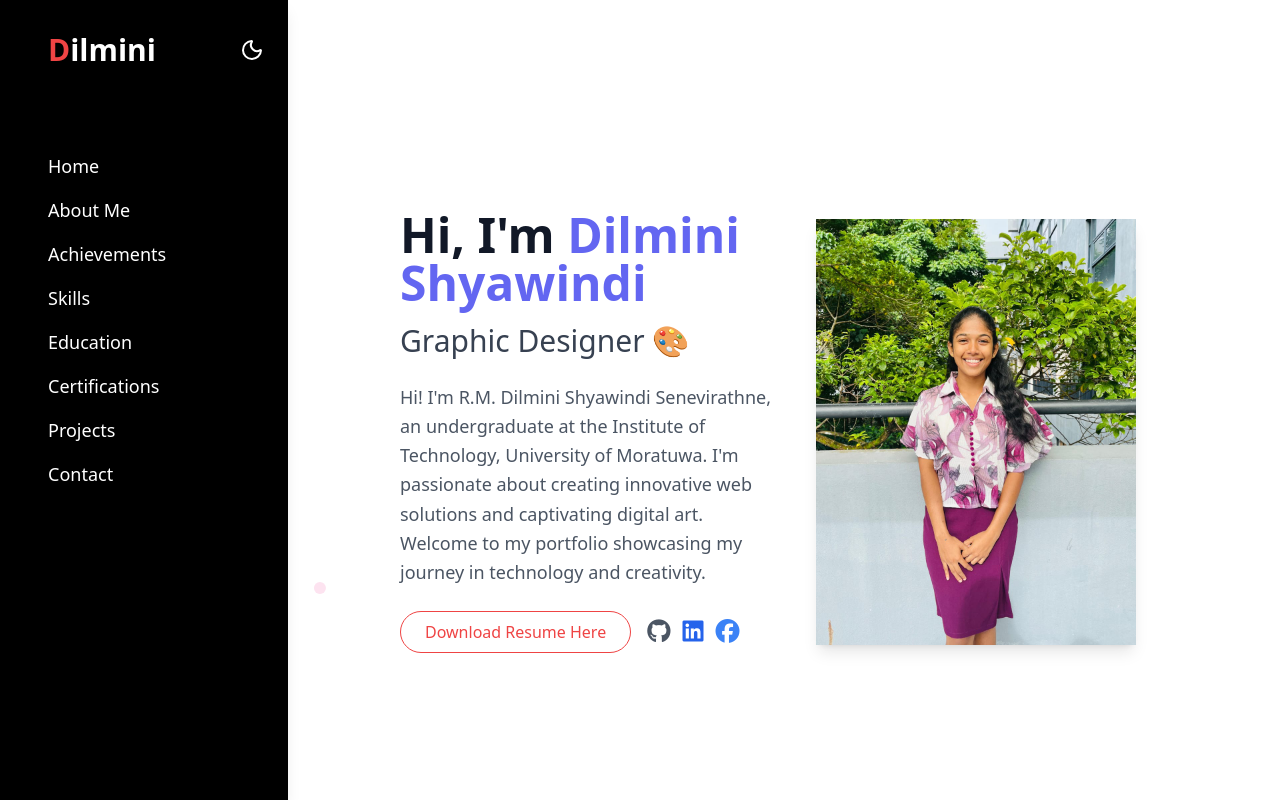
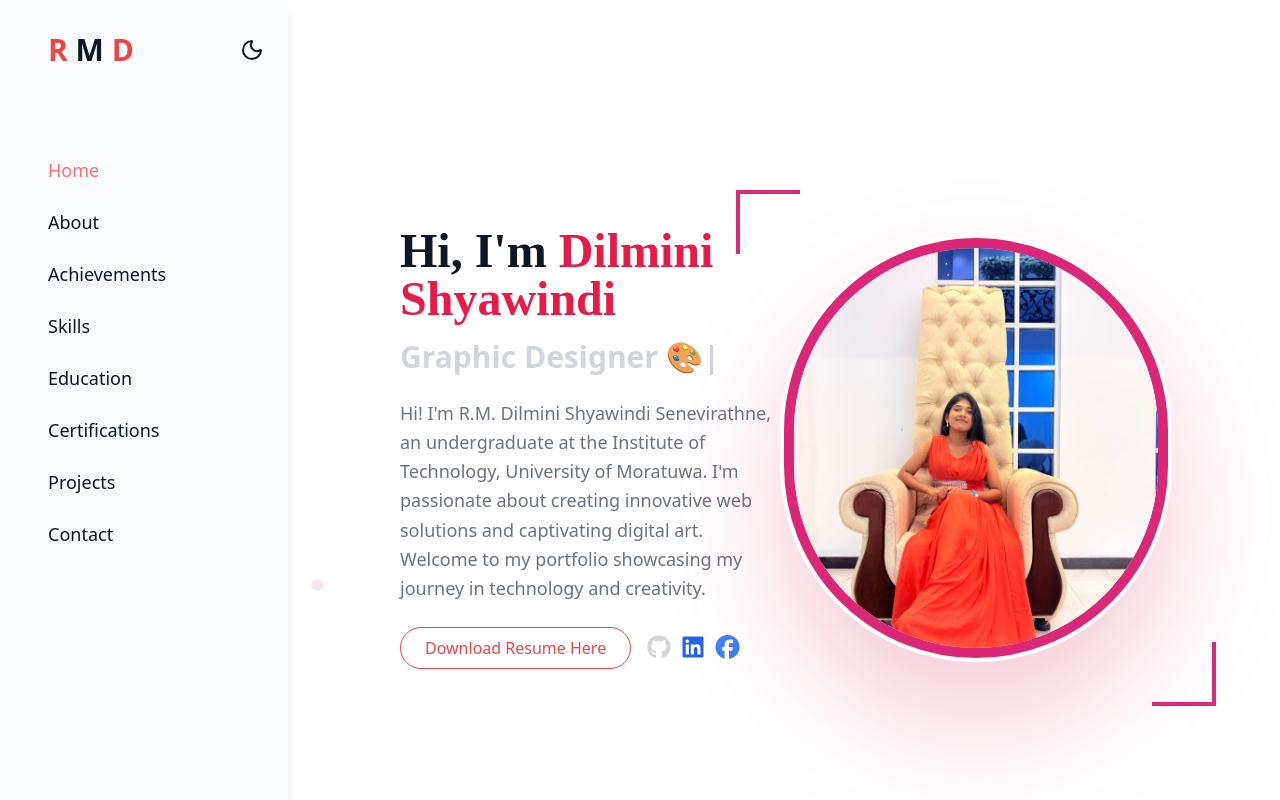
Before and after one commit to Dilmini1027/modern-portfolio, a React (Create React App) app: page / in a window 1280 px wide. Shown: the top 800 px of the page. Built offline with nearby package versions, Linux system fonts and the light colour scheme.

Commit message:
modify with image and font types, animations

```diff
--- a/src/App.jsx
+++ b/src/App.jsx
@@ -6,10 +6,12 @@ import { Home } from './pages/Home';
 import { About } from './pages/About';
 import { Projects } from './pages/Projects';
 import { Contact } from './components/Contact';
+import { PageProvider } from './contexts/PageContext';
 
 function App() {
   return (
     <Router>
+      <PageProvider>
         <div className="flex min-h-screen">
           {/* Desktop Sidebar */}
           <Sidebar />
@@ -27,6 +29,7 @@ function App() {
             </Routes>
           </div>
         </div>
+      </PageProvider>
     </Router>
   );
 }
--- a/src/components/Hero.jsx
+++ b/src/components/Hero.jsx
@@ -14,11 +14,11 @@ const Hero = () => {
         animate={{ opacity: 1, x: 0 }}
         transition={{ duration: 0.8 }}
       >
-        <h1 className="mb-4 text-4xl font-bold text-gray-900 md:text-5xl dark:text-white">
-          Hi, I'm <span className="text-indigo-500">Dilmini Shyawindi</span>
+        <h1 className="mb-4 text-4xl font-extrabold display-font md:text-5xl">
+          Hi, I'm <span className="text-[var(--accent)]">Dilmini Shyawindi</span>
         </h1>
 
-        <h2 className="mb-6 text-2xl text-gray-700 md:text-3xl dark:text-gray-300">
+        <h2 className="mb-6 text-2xl ui-font font-semibold text-gray-300 md:text-3xl">
           <TypeAnimation
             sequence={[
               "Frontend Developer 🖥️", 2000,
@@ -31,7 +31,7 @@ const Hero = () => {
           />
         </h2>
 
-        <p className="max-w-xl mx-auto mb-6 text-lg leading-relaxed text-gray-600 md:mx-0 dark:text-gray-400">
+        <p className="max-w-xl mx-auto mb-6 text-lg ui-font leading-relaxed text-[var(--muted)] md:mx-0">
           Hi! I'm R.M. Dilmini Shyawindi Senevirathne, an undergraduate at the Institute of Technology, University of Moratuwa. I'm passionate about creating innovative web solutions and captivating digital art. Welcome to my portfolio showcasing my journey in technology and creativity.
         </p>
 
@@ -53,7 +53,7 @@ const Hero = () => {
       href="https://github.com/Dilmini1027"
       target="_blank"
       rel="noopener noreferrer"
-      className="text-gray-600 hover:text-black"
+      className="text-gray-300 dark:text-gray-300 hover:text-black dark:hover:text-white"
     >
       <i className="text-2xl fab fa-github"></i>
     </a>
@@ -81,15 +81,21 @@ const Hero = () => {
 
       {/* Right Section - Profile Image */}
       <motion.div
-        className="flex justify-center flex-1 mb-10 md:mb-0"
+        className="flex justify-center flex-1 mb-10 md:mb-0 relative"
         initial={{ opacity: 0, x: 50 }}
         animate={{ opacity: 1, x: 0 }}
         transition={{ duration: 0.8 }}
       >
+        {/* decorative top-right corner (rotated placement) */}
+        <div className="hidden md:block absolute -top-12 -left-12 w-16 h-16 border-t-4 border-l-4 border-pink-600"></div>
+
+        {/* decorative bottom-left corner (rotated placement) */}
+        <div className="hidden md:block absolute -bottom-12 -right-12 w-16 h-16 border-b-4 border-r-4 border-pink-600"></div>
+
         <img
-          src="/WhatsApp Image 2025-11-07 at 15.44.36_edddc345.jpg"
+          src="/WhatsApp Image 2025-11-16 at 16.15.41_df640875.jpg"
           alt="Dilmini Senevirathne Profile"
-          className="object-cover h-full transition-transform duration-300 shadow-lg w-80 border-blue-800-4 hover:scale-150"
+          className="object-cover w-64 h-64 md:w-[420px] md:h-[420px] rounded-full border-[10px] border-pink-600 ring-4 ring-white shadow-[0_60px_120px_rgba(220,38,87,0.25)] transition-transform duration-300 hover:scale-105"
         />
       </motion.div>
     </section>
--- a/src/components/MobileNav.jsx
+++ b/src/components/MobileNav.jsx
@@ -23,16 +23,16 @@ const MobileNav = () => {
   return (
     <>
       {/* Mobile Header */}
-      <header className="fixed top-0 left-0 right-0 z-50 flex items-center justify-between px-6 py-4 text-white bg-black shadow-lg md:hidden">
+      <header className="fixed top-0 left-0 right-0 z-50 flex items-center justify-between px-6 py-4 text-foreground bg-panel shadow-lg md:hidden">
         <h1 className="text-2xl font-bold">
-          <span className="text-red-500">D</span><span className="text-white">ilmini</span>
+          <span className="text-red-500">D</span><span className="text-foreground">ilmini</span>
         </h1>
 
         <div className="flex items-center gap-4">
           <ThemeToggle />
           <button
             onClick={toggleMenu}
-            className="p-2 text-white hover:text-red-400 transition-colors"
+            className="p-2 text-foreground hover:text-red-400 transition-colors"
             aria-label="Toggle menu"
           >
             {isOpen ? <FaTimes size={24} /> : <FaBars size={24} />}
@@ -44,12 +44,12 @@ const MobileNav = () => {
       {isOpen && (
         <div className="fixed inset-0 z-40 md:hidden">
           <div
-            className="absolute inset-0 bg-black bg-opacity-50"
+            className="absolute inset-0 bg-black/40"
             onClick={toggleMenu}
           />
 
           {/* Mobile Menu */}
-          <nav className="absolute top-0 right-0 h-full w-64 bg-black text-white shadow-lg transform transition-transform duration-300 ease-in-out">
+          <nav className="absolute top-0 right-0 h-full w-64 bg-panel text-foreground shadow-lg transform transition-transform duration-300 ease-in-out">
             <div className="p-6 pt-20">
               <div className="space-y-4">
                 {navItems.map((item) => (
--- a/src/components/Sidebar.jsx
+++ b/src/components/Sidebar.jsx
@@ -1,27 +1,29 @@
 import { ThemeToggle } from "./ThemeToggle";
+import { useContext } from 'react';
+import { PageContext } from '../contexts/PageContext';
 
 const Sidebar = () => {
   return (
-    <aside className="fixed top-0 left-0 z-50 flex-col h-full px-6 py-8 text-white bg-black shadow-lg w-72 overflow-y-auto hidden md:flex">
+    <aside className="fixed top-0 left-0 z-50 flex-col h-full px-6 py-8 text-foreground bg-panel shadow-lg w-72 overflow-y-auto hidden md:flex">
 
       {/* Header + Theme Toggle Row */}
       <div className="flex items-center justify-between mb-10">
         <h1 className="text-3xl font-bold">
-          <span className="pl-6 text-red-500 ">D</span><span className="text-white">ilmini</span><br/>
+          <span className="pl-6 text-red-500">R</span><span className="text-foreground"> M </span><span className="text-red-500">D</span>
         </h1>
         <ThemeToggle />
       </div>
 
-      {/* Navigation Links */}
+      {/* Navigation Links (use context to switch visible section without scrolling) */}
       <nav className="pl-6 space-y-4 text-lg"><br/>
-        <a href="#hero" className="block hover:text-red-400 transition-colors">Home</a>
-        <a href="#about" className="block hover:text-red-400 transition-colors">About Me</a>
-        <a href="#achievements" className="block hover:text-red-400 transition-colors">Achievements</a>
-        <a href="#skills" className="block hover:text-red-400 transition-colors">Skills</a>
-        <a href="#education" className="block hover:text-red-400 transition-colors">Education</a>
-        <a href="#certifications" className="block hover:text-red-400 transition-colors">Certifications</a>
-        <a href="#projects" className="block hover:text-red-400 transition-colors">Projects</a>
-         <a href="#contact" className="block hover:text-red-400 transition-colors">Contact</a>
+        <NavItem name="Home" id="hero" />
+        <NavItem name="About" id="about" />
+        <NavItem name="Achievements" id="achievements" />
+        <NavItem name="Skills" id="skills" />
+        <NavItem name="Education" id="education" />
+        <NavItem name="Certifications" id="certifications" />
+        <NavItem name="Projects" id="projects" />
+        <NavItem name="Contact" id="contact" />
       </nav>
 
     </aside>
@@ -29,3 +31,16 @@ const Sidebar = () => {
 };
 
 export default Sidebar;
+
+function NavItem({ name, id }) {
+  const { setCurrent, current } = useContext(PageContext);
+  const active = current === id;
+  return (
+    <button
+      onClick={() => setCurrent(id)}
+      className={`block text-left w-full ${active ? 'text-red-400' : ''} hover:text-red-400 transition-colors py-1`}
+    >
+      {name}
+    </button>
+  );
+}
--- /dev/null
+++ b/src/contexts/PageContext.jsx
@@ -0,0 +1,14 @@
+import React, { createContext, useState } from 'react';
+
+export const PageContext = createContext({ current: 'hero', setCurrent: () => {} });
+
+export const PageProvider = ({ children }) => {
+  const [current, setCurrent] = useState('hero');
+  return (
+    <PageContext.Provider value={{ current, setCurrent }}>
+      {children}
+    </PageContext.Provider>
+  );
+};
+
+export default PageProvider;
--- a/src/index.css
+++ b/src/index.css
@@ -1,6 +1,33 @@
 @tailwind base;
 @tailwind components;
 @tailwind utilities;
+
+/* Custom fonts and color variables to match the design */
+@import url('https://fonts.googleapis.com/css2?family=Playfair+Display:ital,wght@0,400;0,700;1,400;1,700&family=Poppins:wght@300;400;600;700;800&display=swap');
+
+:root {
+  /* Light mode defaults */
+  --bg-color: #ffffff;
+  --panel-color: #f8fafc;
+  --accent: #e81b48; /* pink/red accent */
+  --muted: #6b7280;
+  --glass: rgba(0,0,0,0.03);
+  --text-color: #0f1724; /* dark text for light mode */
+}
+
+/* Page fonts */
+.display-font { font-family: 'Playfair Display', serif; }
+.ui-font { font-family: 'Poppins', system-ui, -apple-system, 'Segoe UI', Roboto, 'Helvetica Neue', Arial; }
+
+/* Make the app behave as single-screen with sections switching (no page vertical scroll) */
+html, body, #root {
+  height: 100%;
+}
+body {
+  background: var(--bg-color);
+  color: var(--text-color);
+  overflow: auto; /* allow vertical scrolling so pages can scroll individually */
+}
 
 /* Smooth transition for theme toggle */
 body {
@@ -66,10 +93,21 @@ html {
 
 /* Optional fallback for dark theme color */
 .dark {
-  --tw-bg-opacity: 1;
-  background-color: rgba(15, 23, 42, var(--tw-bg-opacity));
-  color: white;
+  /* Dark mode overrides for variables */
+  --bg-color: #060606;
+  --panel-color: #111111;
+  --accent: #e81b48;
+  --muted: #9ca3af;
+  --glass: rgba(255,255,255,0.03);
+  --text-color: #f8fafc; /* light text for dark mode */
 }
+
+/* Utilities that use the variables so components adapt automatically */
+.text-foreground { color: var(--text-color); }
+.text-muted { color: var(--muted); }
+.bg-app { background: var(--bg-color); }
+/* Panel background (cards, sidebars) */
+.bg-panel { background: var(--panel-color); }
 
 /* 🌌 Twinkling star particles animation */
 @keyframes float-down {
--- a/src/pages/Education.jsx
+++ b/src/pages/Education.jsx
@@ -45,7 +45,7 @@ export const Education = () => {
         {education.map((edu) => (
           <div
             key={edu.degree}
-            className="flex flex-col justify-between h-full p-6 transition-transform transform backdrop-blur-lg bg-black/10 dark:bg-slate-800/40 border border-white/20 rounded-xl hover:scale-[1.015] hover:shadow-2xl"
+            className="flex flex-col justify-between h-full p-6 transition-transform transform backdrop-blur-lg bg-white/60 dark:bg-slate-800/40 border border-black/10 dark:border-white/20 rounded-xl hover:scale-[1.015] hover:shadow-2xl"
           >
             <div className="flex flex-col items-center mb-4 space-y-2">
               {edu.icon}
--- a/src/pages/Home.jsx
+++ b/src/pages/Home.jsx
@@ -8,79 +8,36 @@ import Achievements from "../components/Achievements";
 
 import Certifications from "../components/Certifications";
 
-import { FadeInOnScroll, FloatingElements } from "../components/ScrollAnimations";
+import { FloatingElements } from "../components/ScrollAnimations";
+import { useContext } from 'react';
+import { PageContext } from '../contexts/PageContext';
 
 export const Home = () => {
+  const { current } = useContext(PageContext);
+
+  const sectionMap = {
+    hero: <Hero />,
+    about: <About />,
+    achievements: <Achievements />,
+    skills: <Skills />,
+    education: <Education />,
+    certifications: <Certifications />,
+    projects: <Projects />,
+    contact: <Contact />
+  };
+
   return (
-    <div className="relative min-h-screen text-gray-900 transition-colors bg-white dark:bg-slate-900 dark:text-white">
-
-      {/* 🌠 Animated stars background (only in dark mode) */}
-      <div className="fixed inset-0 hidden stars-effect dark:block pointer-events-none">
-        {Array.from({ length: 40 }).map((_, i) => {
-          const size = Math.random() * 10 + 6; // 6px–16px
-          const left = Math.random() * 100; // % from left
-          const delay = Math.random() * 10; // seconds
-          const duration = 12 + Math.random() * 20; // seconds
-
-          return (
-            <span
-              key={i}
-              style={{
-                left: `${left}%`,
-                animationDuration: `${duration}s`,
-                animationDelay: `${delay}s`,
-                width: `${size}px`,
-                height: `${size}px`,
-              }}
-            ></span>
-          );
-        })}
-      </div>
-
-      {/* Floating Elements */}
+    <div className="relative min-h-screen text-foreground transition-colors bg-app">
       <FloatingElements />
-
-      {/* Main content */}
-      <div className="relative z-10 w-full">
-        <main className="px-6 pt-8 space-y-24 md:px-12">
-          <FadeInOnScroll direction="up">
-            <section id="hero"><Hero /></section>
-          </FadeInOnScroll>
-
-          <FadeInOnScroll direction="left" delay={0.2}>
-            <section id="about"><About /></section>
-          </FadeInOnScroll>
-
-          <FadeInOnScroll direction="up" delay={0.1}>
-            <section id="achievements"><Achievements /></section>
-          </FadeInOnScroll>
-
-          <FadeInOnScroll direction="right" delay={0.2}>
-            <section id="skills"><Skills /></section>
-          </FadeInOnScroll>
-
-          <FadeInOnScroll direction="up" delay={0.1}>
-            <section id="education"><Education /></section>
-          </FadeInOnScroll>
-
-          <FadeInOnScroll direction="left" delay={0.2}>
-            <section id="certifications"><Certifications /></section>
-          </FadeInOnScroll>
-
-          <FadeInOnScroll direction="up" delay={0.1}>
-            <section id="projects"><Projects /></section>
-          </FadeInOnScroll>
-
-
-          <FadeInOnScroll direction="up" delay={0.2}>
-            <section id="contact"><Contact /></section>
-          </FadeInOnScroll>
-        </main>
-
-        {/* Footer */}
-        <footer className="py-6 text-sm text-center text-gray-500 dark:text-gray-400">
-          © {new Date().getFullYear()} R.M.D.S. Senevirathne. All rights reserved.
-        </footer>
+      <div className="relative z-10 w-full min-h-screen">
+        <div className="w-full">
+          <div className="w-full overflow-auto max-h-screen p-6 md:p-12">
+            {/* Render only the current section; this container scrolls when content overflows */}
+            <div className="w-full">
+              {sectionMap[current]}
+            </div>
+          </div>
+        </div>
       </div>
     </div>
   );
--- a/src/pages/Skills.jsx
+++ b/src/pages/Skills.jsx
@@ -1,6 +1,6 @@
 import { SkillBar } from '../components/SkillBar';
 import { FaHtml5, FaReact, FaJsSquare, FaJava, FaNodeJs, FaPython, FaGitAlt } from 'react-icons/fa';
-import { SiTailwindcss, SiMysql, SiVscodium, SiFigma, SiPostman } from 'react-icons/si';
+import { SiTailwindcss, SiMysql, SiVscodium, SiFigma } from 'react-icons/si';
 import { GiPuzzle } from 'react-icons/gi';
 import { TbUsers, TbMessageCircle, TbBrain, TbClock } from 'react-icons/tb';
 
```
Also changed, not shown: public/WhatsApp Image 2025-11-16 at 16.15.41_df640875.jpg (added). Lines whose indentation alone changed are shown as unchanged.
